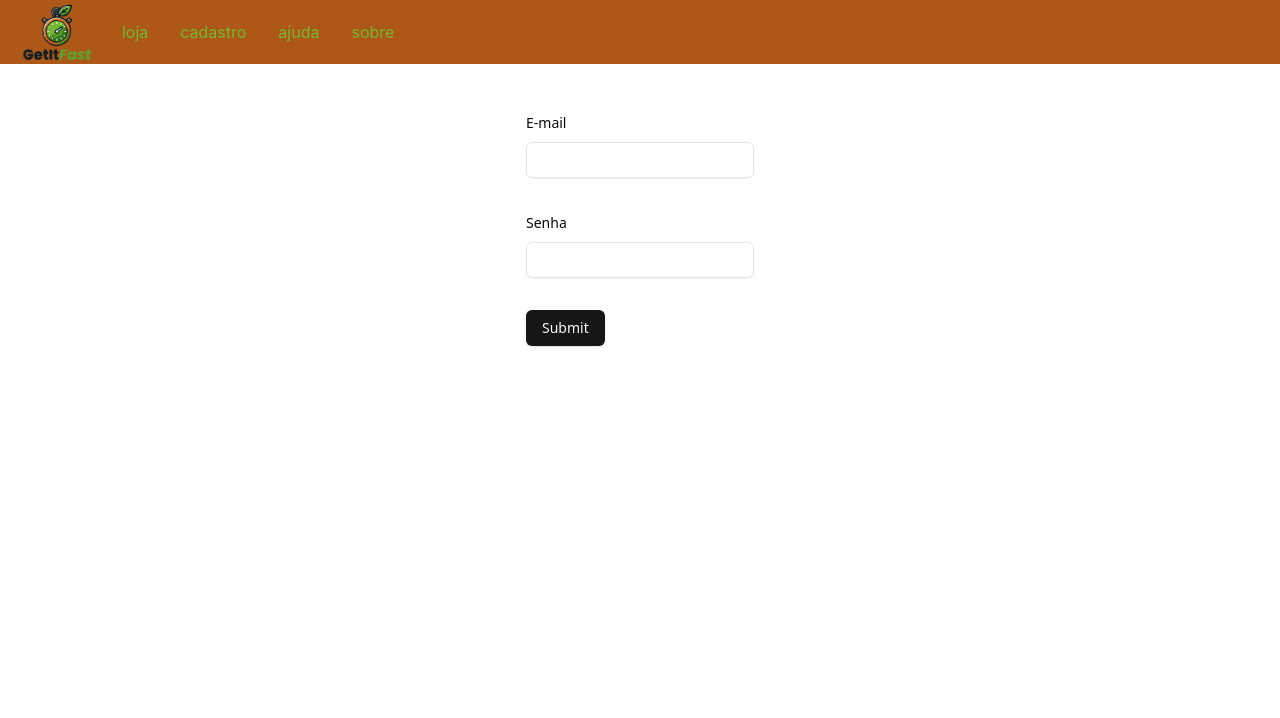
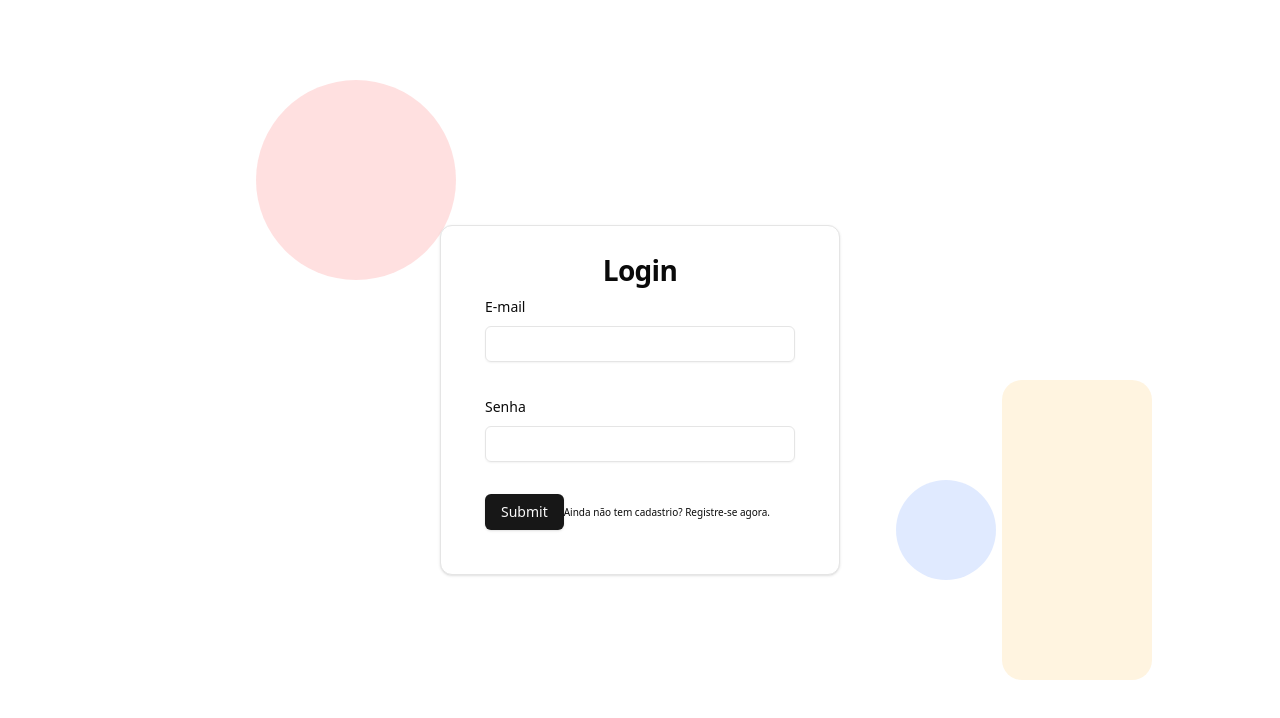
Before and after one commit to Allan-Araujo-Lima/get-it-fast-frontend, a React (Vite) app: page /login in a window 1280 px wide. Shown: the top 718 px of the page. Built offline with nearby package versions, Linux system fonts and the light colour scheme; no server answers.

Commit message:
style: ajuste no estilo da tela de login[

```diff
--- a/package.json
+++ b/package.json
@@ -41,8 +41,8 @@
     "eslint-plugin-react": "^7.34.3",
     "eslint-plugin-react-hooks": "^4.6.2",
     "eslint-plugin-react-refresh": "^0.4.7",
-    "postcss": "^8.4.45",
-    "tailwindcss": "^3.4.10",
+    "postcss": "^8.4.47",
+    "tailwindcss": "^3.4.12",
     "vite": "^5.3.4"
   }
 }
--- a/src/main.jsx
+++ b/src/main.jsx
@@ -34,7 +34,6 @@ const router = createBrowserRouter([
     ]
   },
   {
-    element: <LayoutExp />,
     children: [{
       path: "/",
       element: <Home />
--- a/src/pages/home/style.css
+++ b/src/pages/home/style.css
@@ -23,12 +23,16 @@
     flex-direction: row;
     padding-left: 30px;
     padding-right: 30px;
+    align-content: center;
+    justify-content: center;
 }
 
 .card {
+    flex-direction: column;
     width: 100%;
     height: auto;
     margin: 12px;
+    min-width: 300px;
 }
 
 .card p {
--- a/src/pages/login/index.jsx
+++ b/src/pages/login/index.jsx
@@ -1,5 +1,4 @@
 import { ProfileForm } from "./login"
-import "./style.css";
 
 export const Login = () => {
     return (
--- a/src/pages/login/login.jsx
+++ b/src/pages/login/login.jsx
@@ -8,6 +8,9 @@ import { useAuth } from '../../hooks/useAuth';
 import { Form, FormControl, FormField, FormItem, FormLabel } from "../../components/ui/form";
 import { Input } from "../../components/ui/input";
 import { Button } from "../../components/ui/button";
+import { Card, CardContent, CardTitle } from "../../components/ui/card";
+
+import "./style.css"
 
 const formSchema = z.object({
     email: z.string().email("Formato de e-mail inválido"),
@@ -44,6 +47,16 @@ export function ProfileForm() {
     }
 
     return (
+        <div>
+            <div className="backgrond-shapes">
+                <div class="circle"></div>
+                <div class="circle-small"></div>
+                <div class="rectangle"></div>
+            </div>
+            <div className="container">
+                <Card className="card">
+                    <CardTitle>Login</CardTitle>
+                    <CardContent>
                         <Form {...form}>
                             <form onSubmit={form.handleSubmit(onSubmit)} className="space-y-8">
                                 <FormField
@@ -74,8 +87,15 @@ export function ProfileForm() {
                                         </FormItem>
                                     )}
                                 />
+                                <div className="login-button">
                                     <Button type="submit">Submit</Button>
+                                    <p>Ainda não tem cadastrio? Registre-se agora.</p>
+                                </div>
                             </form>
                         </Form>
+                    </CardContent>
+                </Card>
+            </div>
+        </div>
     );
 }
--- a/src/pages/login/style.css
+++ b/src/pages/login/style.css
@@ -1,24 +1,87 @@
-/* .content {
+html,
+body {
+    height: 100%;
+    margin: 0;
+    display: flex;
+    justify-content: center;
+    align-items: center;
+    background-color: #f0f0f0;
+}
+
+.background-shapes {
+    position: absolute;
+    top: 0;
+    left: 0;
+    width: 100%;
+    height: 100%;
+    overflow: hidden;
+    z-index: -1;
+}
+
+.circle {
+    position: absolute;
+    top: 10%;
+    left: 20%;
+    width: 200px;
+    height: 200px;
+    background-color: rgba(255, 100, 100, 0.2);
+    border-radius: 50%;
+}
+
+.circle-small {
+    position: absolute;
+    top: 60%;
+    left: 70%;
+    width: 100px;
+    height: 100px;
+    background-color: rgba(100, 150, 255, 0.2);
+    border-radius: 50%;
+}
+
+.rectangle {
+    position: absolute;
+    bottom: 15%;
+    right: 10%;
+    width: 150px;
+    height: 300px;
+    background-color: rgba(255, 200, 100, 0.2);
+    border-radius: 20px;
+}
+
+.container {
+    display: flex;
+    justify-content: center;
+    align-items: center;
+    width: 100%;
+    height: 100%;
+}
+
+.card {
     display: flex;
     flex-direction: column;
-    width: 100%;
+    width: 400px;
     height: auto;
-    justify-content: center;
-    align-items: center;
+    background: white;
+    padding: 20px;
+    box-shadow: 0 4px 10px rgba(0, 0, 0, 0.1);
+    z-index: 1;
 }
 
-.logincard {
-    align-content: center;
-    height: auto;
-    width: 100%;
+.card h3 {
     text-align: center;
+    font-size: 28px;
+    margin-bottom: 10px;
+    margin-top: 10px;
 }
 
-.ant-card-head-title {
-    font-size: larger;
+.login-button {
+    display: flex;
+    flex-direction: row;
+    font-size: x-small;
+    align-content: center;
+    align-items: center;
+    justify-items: flex-end;
+    width: 100%;
+    padding: auto;
+
 }
-
-li {
-    text-align: center;
-    font-size: x-small;
-} */
--- a/tailwind.config.js
+++ b/tailwind.config.js
@@ -1,7 +1,7 @@
 /** @type {import('tailwindcss').Config} */
 export default {
 	darkMode: ["class"],
-    content: ["./src/**/*.{js,jsx,ts,tsx}"],
+	content: ["./src/**/*.{js,jsx,ts,tsx,css}"],
 	theme: {
 		extend: {
 			borderRadius: {
```
Also changed, not shown: 6 other files (tests, documents, lock files or other folders). Lines whose indentation alone changed are shown as unchanged.
